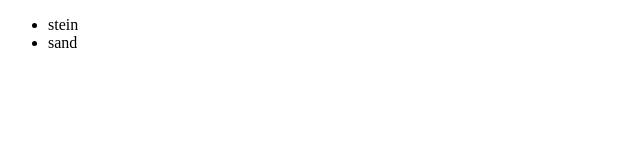
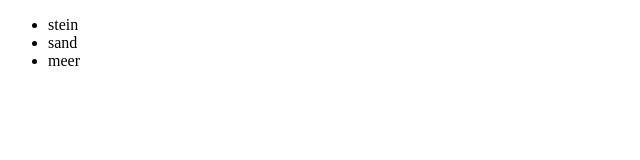
Before and after one commit to TS2000/newGitTest, a plain HTML site: page index.html in a window 1280 px wide. Shown: the full height of the page, 0-640 px from the left. Drawn offline with Linux system fonts and the light colour scheme.

Commit message:
TS new index-Page

```diff
--- a/index.html
+++ b/index.html
@@ -10,6 +10,7 @@
 	<ul>
     	<li>stein</li>
         <li>sand</li>
+        <li>meer</li>
     </ul>
 </div>
 </body>
```
